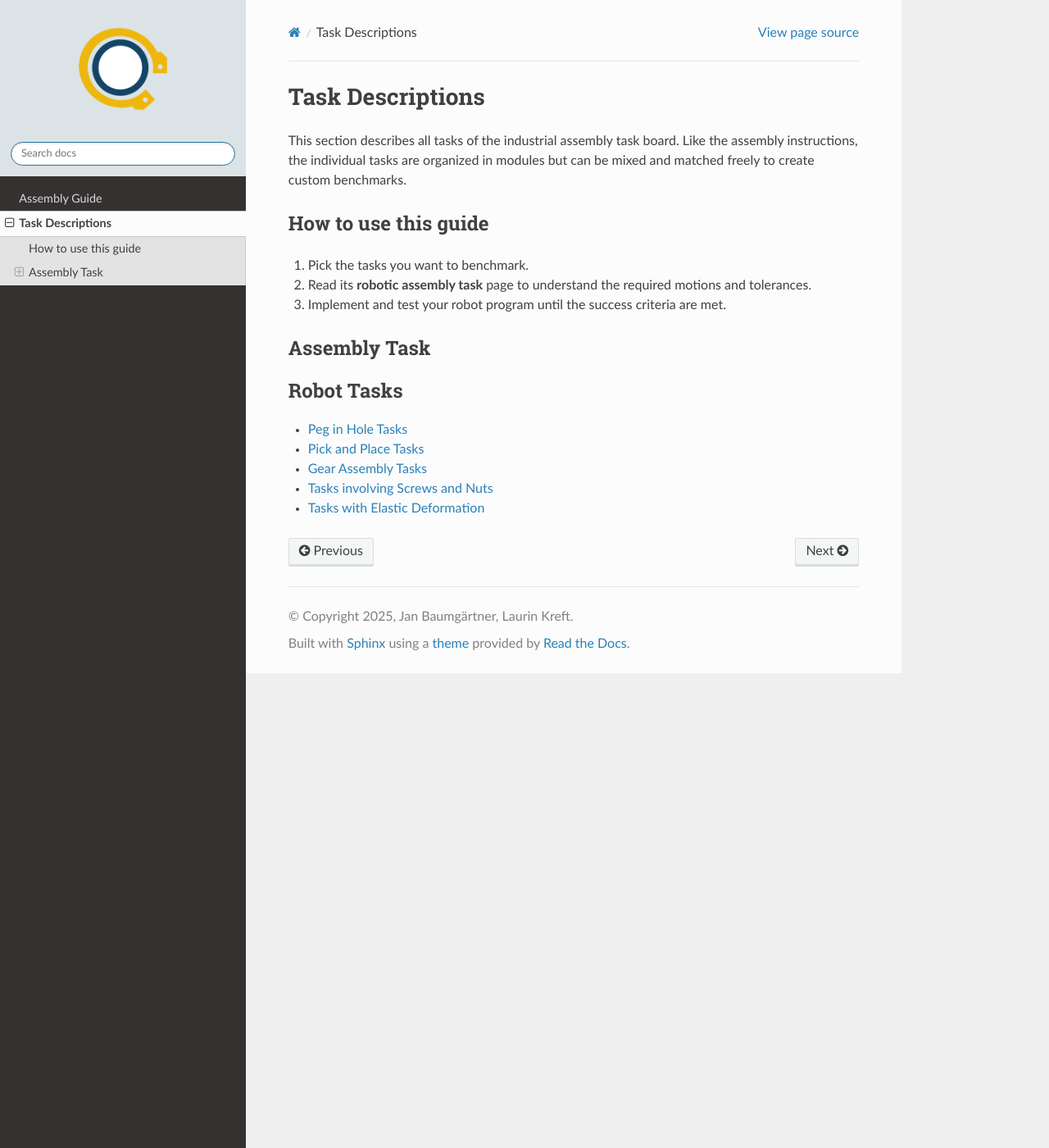
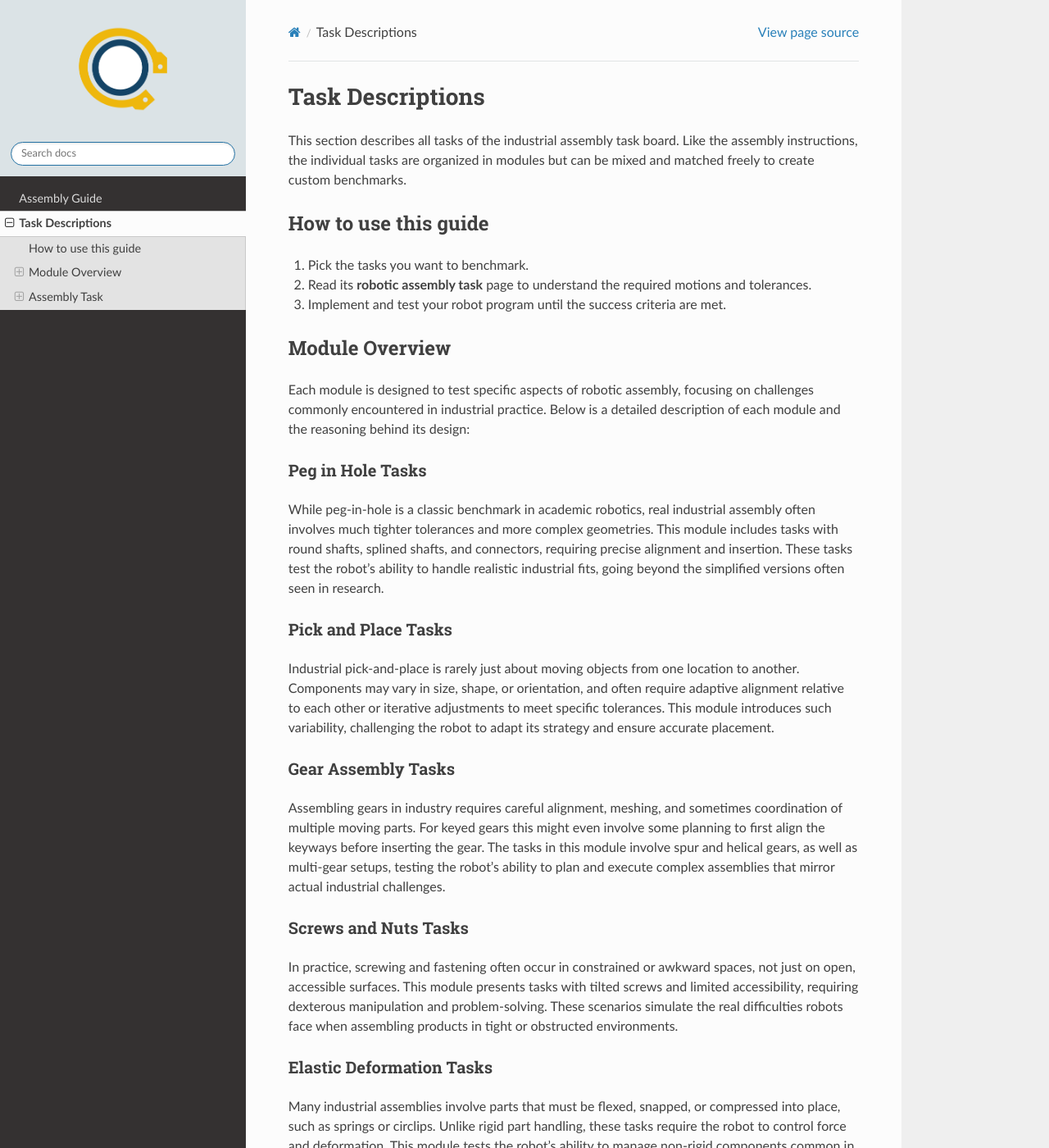
Before and after one commit to WBK-Robotics/industrial-assembly-taskboard, a Sphinx documentation site: the page built from docs/source/wbk_challenge_robot_tasks_overview.rst, in a window 1280 px wide and 1400 px high. Shown: the whole window at 82% size. Built offline with Sphinx 7.4.7 and the Read the Docs theme 3.1.0, drawn with Linux system fonts in a browser that asks for light colours; pages that are not in the unit, such as notebooks, are missing from menus; some of the changed text lies outside the part shown.

Commit message:
added short overview of modules and their purpose

```diff
--- a/docs/source/wbk_challenge_robot_tasks_overview.rst
+++ b/docs/source/wbk_challenge_robot_tasks_overview.rst
@@ -12,6 +12,47 @@ How to use this guide
 2. Read its **robotic assembly task** page to understand the required motions and tolerances.
 3. Implement and test your robot program until the success criteria are met.
 
+Module Overview
+----------------
+
+Each module is designed to test specific aspects of robotic assembly, focusing on challenges commonly encountered in industrial practice. Below is a detailed description of each module and the reasoning behind its design:
+
+Peg in Hole Tasks
+^^^^^^^^^^^^^^^^^
+
+While peg-in-hole is a classic benchmark in academic robotics, real industrial assembly often involves much tighter tolerances and more complex geometries.
+This module includes tasks with round shafts, splined shafts, and connectors, requiring precise alignment and insertion.
+These tasks test the robot’s ability to handle realistic industrial fits, going beyond the simplified versions often seen in research.
+
+Pick and Place Tasks
+^^^^^^^^^^^^^^^^^^^^
+
+Industrial pick-and-place is rarely just about moving objects from one location to another.
+Components may vary in size, shape, or orientation, and often require adaptive alignment relative to each other or iterative adjustments to meet specific tolerances.
+This module introduces such variability, challenging the robot to adapt its strategy and ensure accurate placement.
+
+Gear Assembly Tasks
+^^^^^^^^^^^^^^^^^^^
+
+Assembling gears in industry requires careful alignment, meshing, and sometimes coordination of multiple moving parts.
+For keyed gears this might even involve some planning to first align the keyways before inserting the gear.
+The tasks in this module involve spur and helical gears, as well as multi-gear setups,
+testing the robot’s ability to plan and execute complex assemblies that mirror actual industrial challenges.
+
+Screws and Nuts Tasks
+^^^^^^^^^^^^^^^^^^^^^
+
+In practice, screwing and fastening often occur in constrained or awkward spaces, not just on open, accessible surfaces.
+This module presents tasks with tilted screws and limited accessibility, requiring dexterous manipulation and problem-solving.
+These scenarios simulate the real difficulties robots face when assembling products in tight or obstructed environments.
+
+Elastic Deformation Tasks
+^^^^^^^^^^^^^^^^^^^^^^^^^
+
+Many industrial assemblies involve parts that must be flexed, snapped, or compressed into place, such as springs or circlips.
+Unlike rigid part handling, these tasks require the robot to control force and deformation.
+This module tests the robot’s ability to manage non-rigid components common in real world connectors such as snaps, clips, and springs.
+
 Assembly Task
 -------------
 
```
